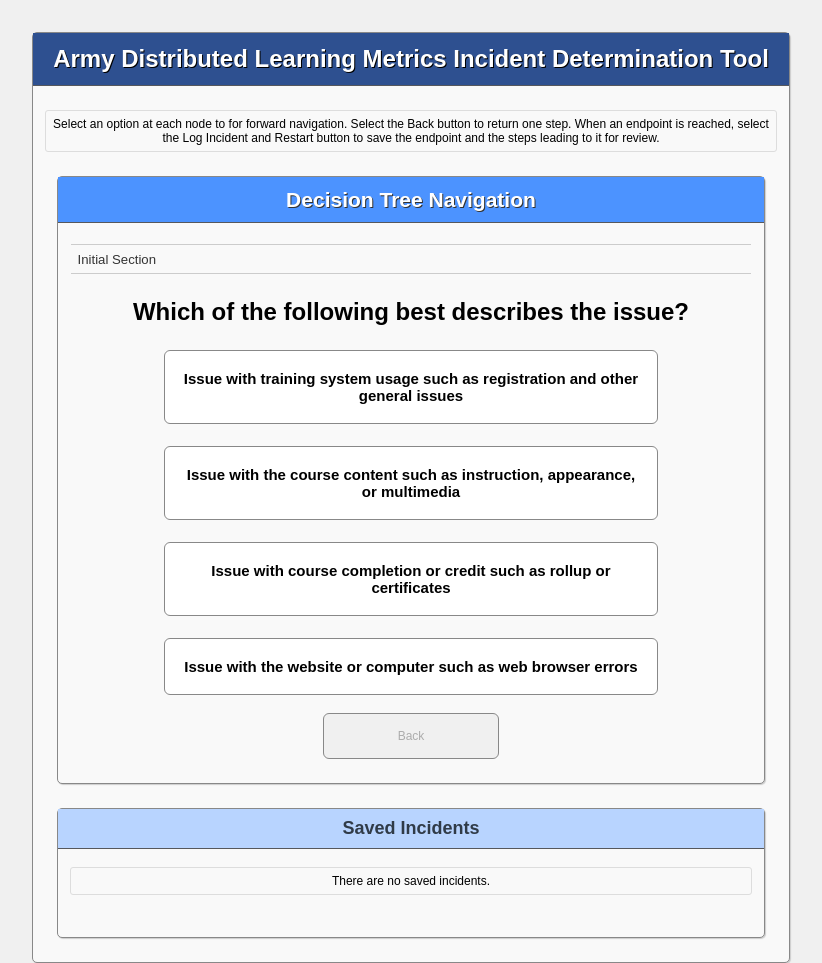
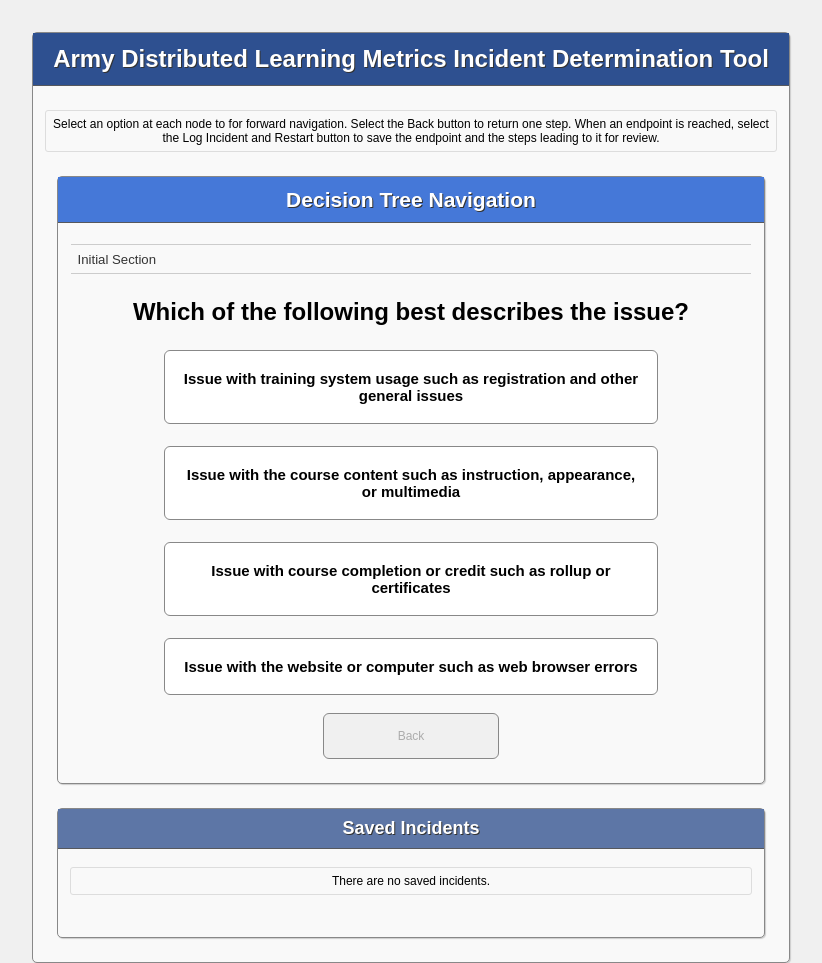
Before and after one commit to nicksorrell/decisiontree, a website: page index.html in a window 1280 px wide. Shown: the top 963 px of the page, without its empty margins (229-1051 px from the left). Drawn offline with Linux system fonts and the light colour scheme.

Commit message:
Color changes to panel titles

```diff
--- a/src/css/app.css
+++ b/src/css/app.css
@@ -97,23 +97,19 @@
   padding: 0.5em;
   margin: 0 0 1em 0;
   border-bottom: 1px solid #56585d;
-  background: #b8d4ff;
-  color: #303b48;
-
+  background: #5d76a6;
+  color: #fff;;
+  text-shadow: 1px 1px 0 #333;
 }
 
 .panel-title.app {
   background: #2e5090;
-  color: #fff;
-  text-shadow: 1px 1px 0 #000;
   font-size: 2em;
 }
 
 .panel-title.primary {
-  background: #4c93ff;
+  background: #4578d8;
   font-size: 1.75em;
-  color: #fff;
-  text-shadow: 1px 1px 0 #333;
 }
 
 .panel {
```
